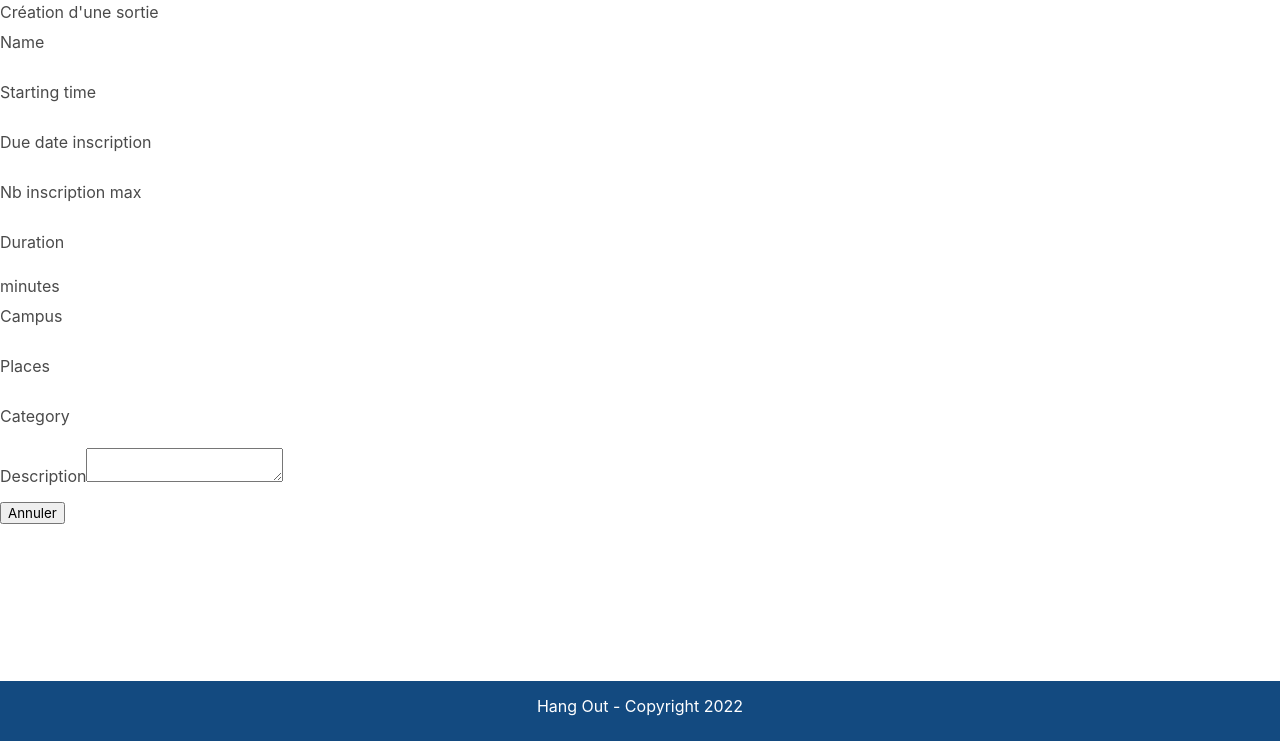
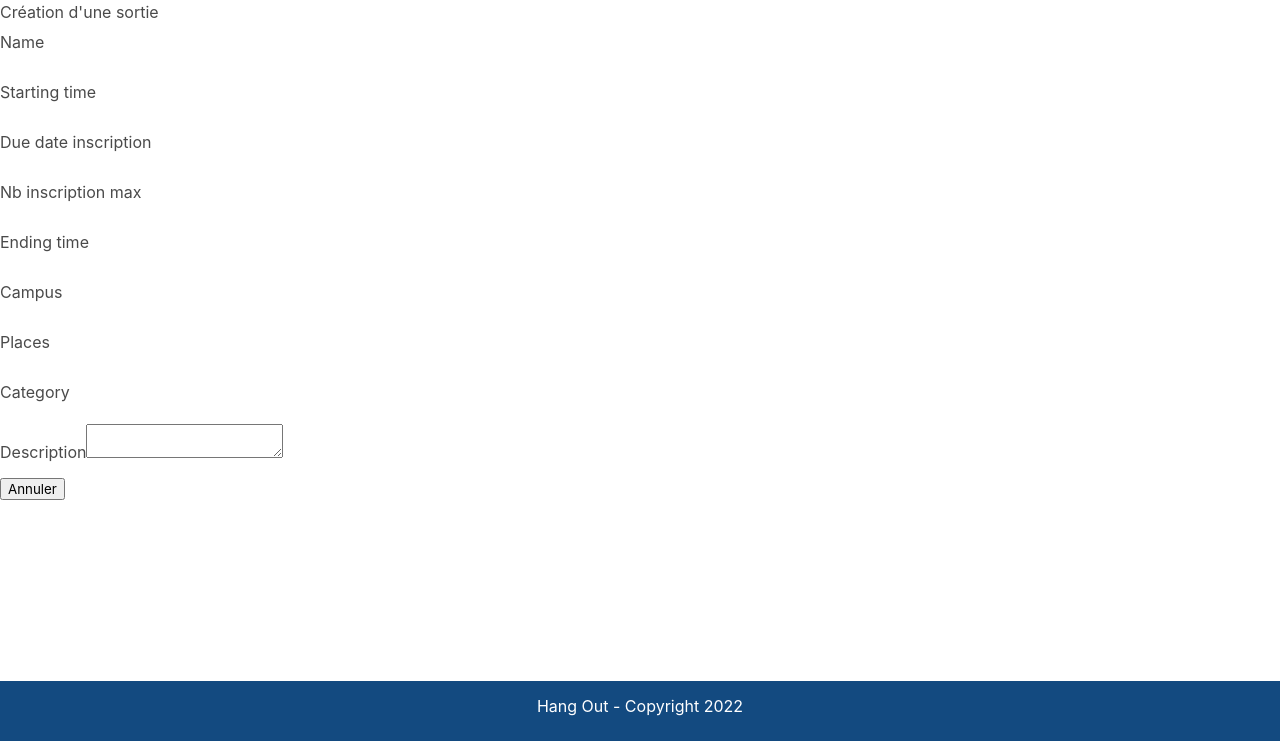
Before and after one commit to gillesLaudoux/ProjectSortir, a Symfony app: template templates/night_out/create.html.twig in a window 1280 px wide. Shown: the part 59-800 px from the top of the page. Run offline with Twig, Linux system fonts and the light colour scheme; the template is opened without the code that fills it, so the values that code supplies are empty; form fields are guessed from the names that the template uses; some libraries are stand-ins or nearby versions.

Commit message:
modification de la page update nightout

```diff
--- a/src/Form/NightOutType.php
+++ b/src/Form/NightOutType.php
@@ -19,7 +19,8 @@ class NightOutType extends AbstractType
     {
         $builder
             ->add('name', null, ['label'=>"nom de l'évènement : "])
-            ->add('startingTime', null, ['label'=>"début de l'événement : "])
+            ->add('startingTime', null, ['label'=>"début de l'événement : ",
+                'date_widget'=>'single_text'])
             ->add('endingTime', null, ['label'=>"fin de l'évènement : "])
             ->add('dueDateInscription', null, ['label'=>"date de fin d'inscription : "])
             ->add('nbInscriptionMax', null, ['label'=>"nombre de places : "])
--- a/templates/night_out/create.html.twig
+++ b/templates/night_out/create.html.twig
@@ -10,7 +10,7 @@
     {{ form_row(formNight.startingTime) }}
     {{ form_row(formNight.dueDateInscription) }}
     {{ form_row(formNight.nbInscriptionMax) }}
-    {{ form_row(formNight.duration) }} minutes
+    {{ form_row(formNight.endingTime) }}
     {{ form_row(formNight.campus) }}
     {{ form_row(formNight.places) }}
     {{ form_row(formNight.category) }}
```
